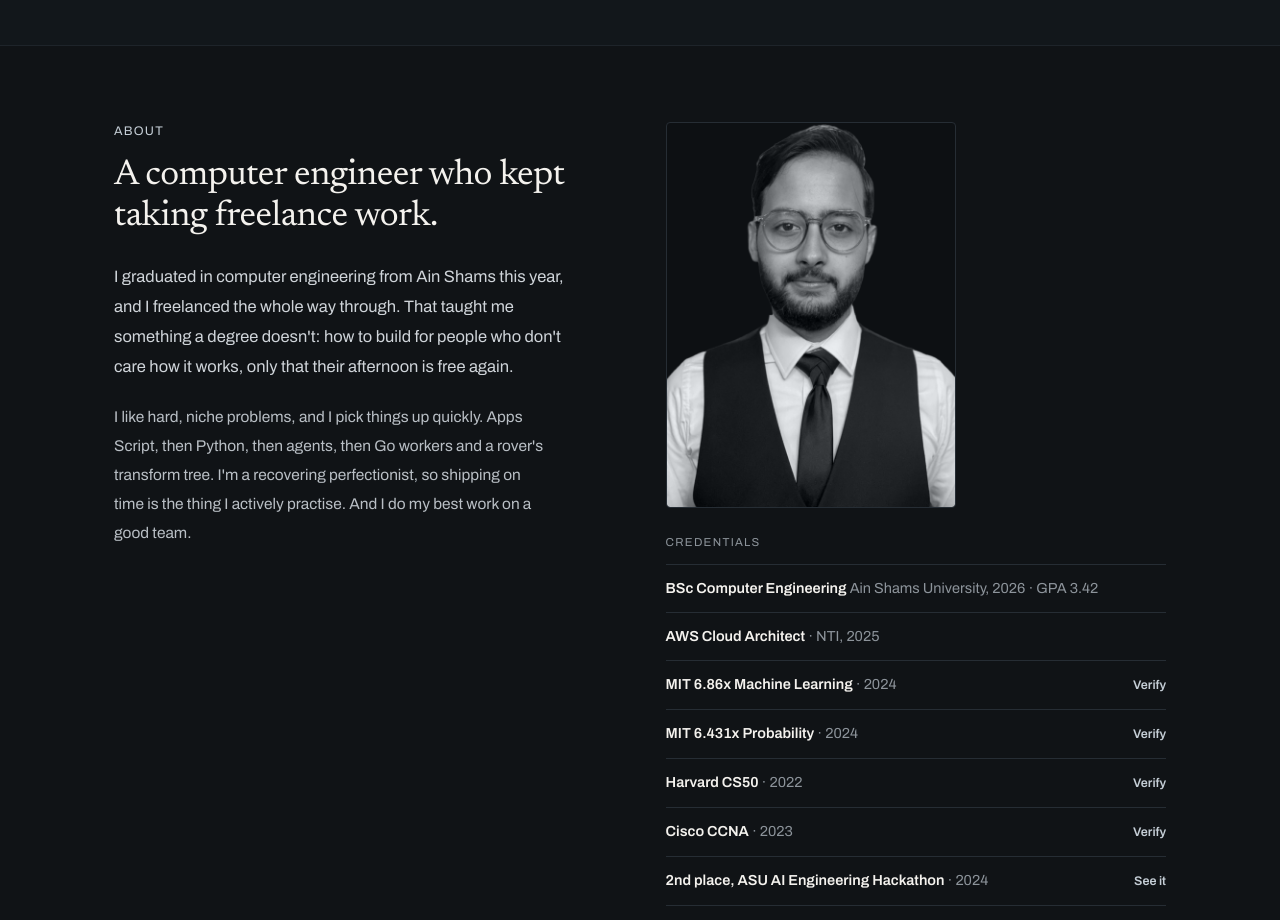
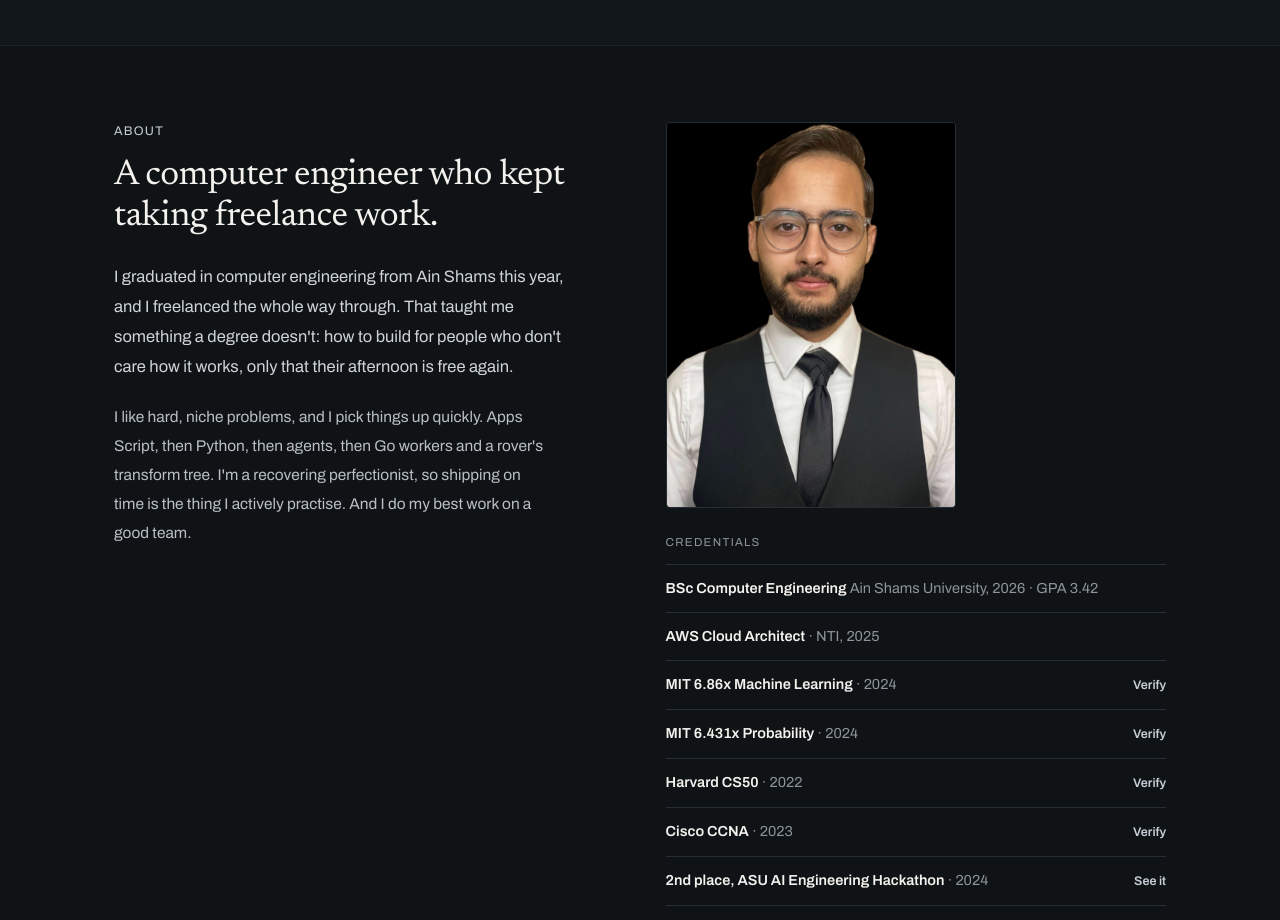
Before and after one commit to DopeBiscuit/Portfolio, a Next.js app: page / in a window 1280 px wide. Shown: the part 4860-5780 px from the top of the page. Built offline with nearby package versions, Linux system fonts and the light colour scheme; no server answers.

Commit message:
Use the new portrait in color instead of the forced grayscale crop.

```diff
--- a/app/globals.css
+++ b/app/globals.css
@@ -385,7 +385,5 @@ textarea.field-input {
   width: 100%;
   aspect-ratio: 3 / 4;
   object-fit: cover;
-  object-position: center 12%;
-  filter: grayscale(0.8) contrast(1.08) brightness(0.92);
-  mix-blend-mode: luminosity;
+  object-position: center top;
 }
--- a/content/site.json
+++ b/content/site.json
@@ -260,8 +260,8 @@
     "portrait": {
       "src": "/profile.png",
       "alt": "Abdelrahman Hany",
-      "width": 600,
-      "height": 800
+      "width": 768,
+      "height": 1024
     },
     "credentials": [
       {
```
Also changed, not shown: public/profile.png.
